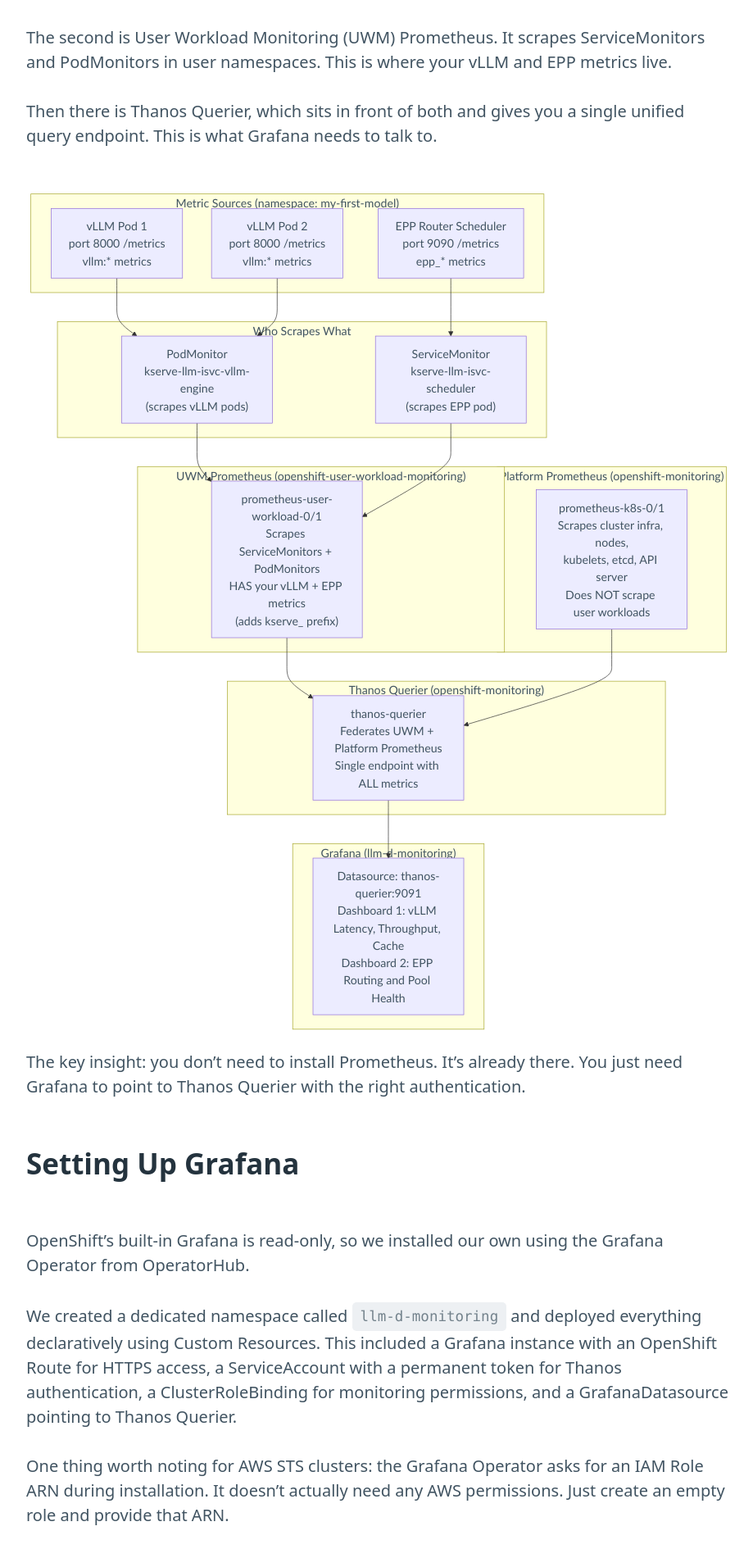
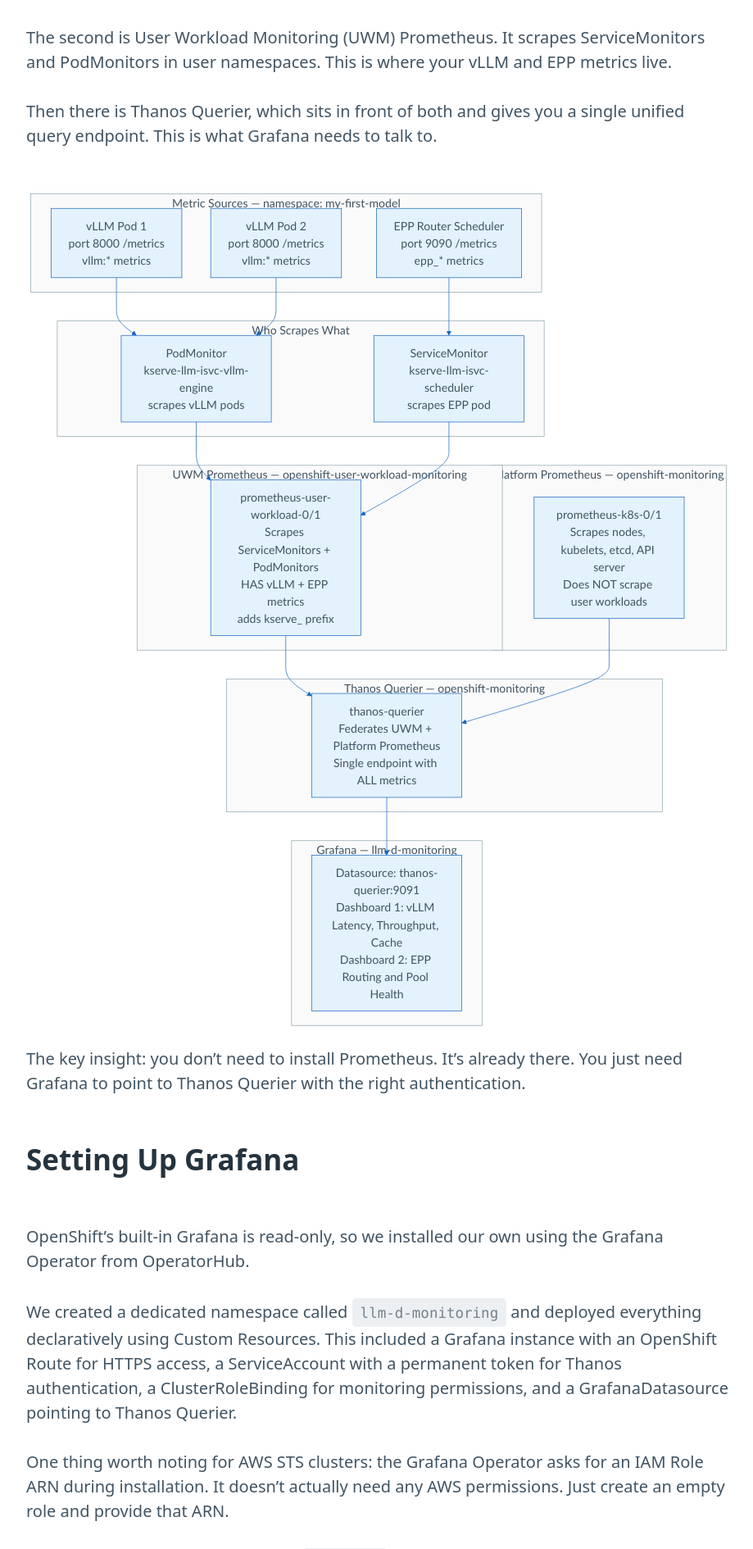
Before and after one commit to nirjhar17/llm-d-observability-openshift, a Jekyll site: the page built from blog-observability-llm-d-openshift-ai.md, in a window 1280 px wide. Shown: the part 2518-4408 px from the top of the page at 82% size, without its empty margins (178-1097 px from the left). Built offline with Jekyll 4.4.1, drawn with Linux system fonts in a browser that asks for light colours; part of the change alters nothing that is shown.

Commit message:
Fix Mermaid diagram: use br tags for line breaks, clean color theme
- Replace \n with <br/> so line breaks render properly
- Add custom theme with blue/white colors instead of default yellow/purple
- Make mermaid container responsive with overflow handling

Co-authored-by: Cursor <cursoragent@cursor.com>

````diff
--- a/_layouts/default.html
+++ b/_layouts/default.html
@@ -14,7 +14,8 @@ layout: none
     .site-header h1 { margin-bottom: 0.25rem; }
     .site-header p { color: #666; }
     pre { overflow-x: auto; }
-    .mermaid { background: white; text-align: center; padding: 1rem 0; }
+    .mermaid { background: white; text-align: center; padding: 1rem 0; overflow-x: auto; }
+    .mermaid svg { max-width: 100%; height: auto; }
   </style>
 </head>
 <body>
@@ -34,7 +35,7 @@ layout: none
       container.textContent = el.textContent;
       el.parentElement.replaceWith(container);
     });
-    mermaid.initialize({ startOnLoad: true, theme: 'default' });
+    mermaid.initialize({ startOnLoad: true });
   </script>
 </body>
 </html>
--- a/blog-observability-llm-d-openshift-ai.md
+++ b/blog-observability-llm-d-openshift-ai.md
@@ -65,32 +65,33 @@ The second is User Workload Monitoring (UWM) Prometheus. It scrapes ServiceMonit
 Then there is Thanos Querier, which sits in front of both and gives you a single unified query endpoint. This is what Grafana needs to talk to.
 
 ```mermaid
+%%{init: {'theme': 'base', 'themeVariables': { 'primaryColor': '#e3f2fd', 'primaryTextColor': '#1a1a1a', 'primaryBorderColor': '#1565c0', 'lineColor': '#1565c0', 'secondaryColor': '#f3e5f5', 'tertiaryColor': '#e8f5e9', 'clusterBkg': '#fafafa', 'clusterBorder': '#90a4ae', 'edgeLabelBackground': '#ffffff', 'fontSize': '14px'}}}%%
 flowchart TD
-    subgraph Sources["Metric Sources (namespace: my-first-model)"]
-        vLLM1["vLLM Pod 1\nport 8000 /metrics\nvllm:* metrics"]
-        vLLM2["vLLM Pod 2\nport 8000 /metrics\nvllm:* metrics"]
-        EPP["EPP Router Scheduler\nport 9090 /metrics\nepp_* metrics"]
+    subgraph Sources["Metric Sources — namespace: my-first-model"]
+        vLLM1["vLLM Pod 1<br/>port 8000 /metrics<br/>vllm:* metrics"]
+        vLLM2["vLLM Pod 2<br/>port 8000 /metrics<br/>vllm:* metrics"]
+        EPP["EPP Router Scheduler<br/>port 9090 /metrics<br/>epp_* metrics"]
     end
 
     subgraph Scraping["Who Scrapes What"]
-        PM["PodMonitor\nkserve-llm-isvc-vllm-engine\n(scrapes vLLM pods)"]
-        SM["ServiceMonitor\nkserve-llm-isvc-scheduler\n(scrapes EPP pod)"]
+        PM["PodMonitor<br/>kserve-llm-isvc-vllm-engine<br/>scrapes vLLM pods"]
+        SM["ServiceMonitor<br/>kserve-llm-isvc-scheduler<br/>scrapes EPP pod"]
     end
 
-    subgraph UWM["UWM Prometheus (openshift-user-workload-monitoring)"]
-        PUWM["prometheus-user-workload-0/1\nScrapes ServiceMonitors + PodMonitors\nHAS your vLLM + EPP metrics\n(adds kserve_ prefix)"]
+    subgraph UWM["UWM Prometheus — openshift-user-workload-monitoring"]
+        PUWM["prometheus-user-workload-0/1<br/>Scrapes ServiceMonitors + PodMonitors<br/>HAS vLLM + EPP metrics<br/>adds kserve_ prefix"]
     end
 
-    subgraph Platform["Platform Prometheus (openshift-monitoring)"]
-        PK["prometheus-k8s-0/1\nScrapes cluster infra, nodes,\nkubelets, etcd, API server\nDoes NOT scrape user workloads"]
+    subgraph Platform["Platform Prometheus — openshift-monitoring"]
+        PK["prometheus-k8s-0/1<br/>Scrapes nodes, kubelets, etcd, API server<br/>Does NOT scrape user workloads"]
     end
 
-    subgraph Thanos["Thanos Querier (openshift-monitoring)"]
-        TQ["thanos-querier\nFederates UWM + Platform Prometheus\nSingle endpoint with ALL metrics"]
+    subgraph Thanos["Thanos Querier — openshift-monitoring"]
+        TQ["thanos-querier<br/>Federates UWM + Platform Prometheus<br/>Single endpoint with ALL metrics"]
     end
 
-    subgraph Grafana["Grafana (llm-d-monitoring)"]
-        GR["Datasource: thanos-querier:9091\nDashboard 1: vLLM Latency, Throughput, Cache\nDashboard 2: EPP Routing and Pool Health"]
+    subgraph GrafanaBox["Grafana — llm-d-monitoring"]
+        GR["Datasource: thanos-querier:9091<br/>Dashboard 1: vLLM Latency, Throughput, Cache<br/>Dashboard 2: EPP Routing and Pool Health"]
     end
 
     vLLM1 --> PM
````
